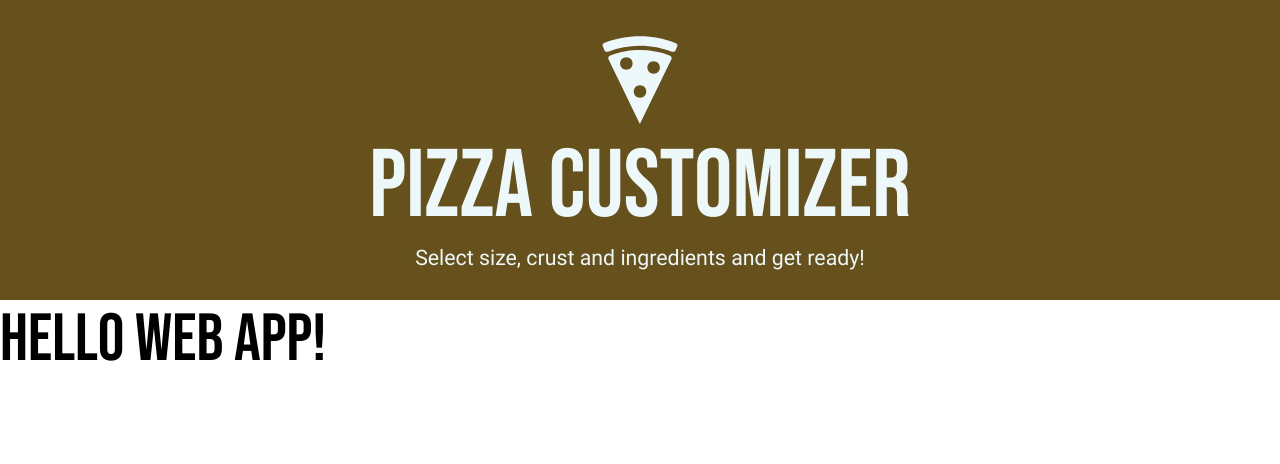
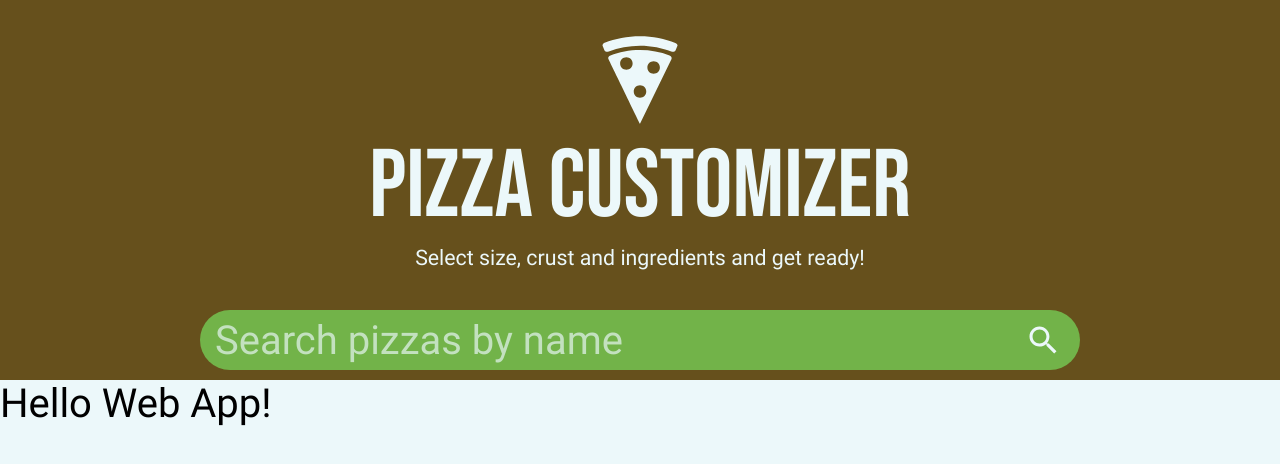
Before and after one commit to henriquecouto/tauria-challenge, a React (Create React App) app in the folder packages/web-app/: page / in a window 1280 px wide. Shown: the top 464 px of the page. Built offline with nearby package versions, Linux system fonts and the light colour scheme.

Commit message:
search bar

```diff
--- a/packages/web-app/src/App.tsx
+++ b/packages/web-app/src/App.tsx
@@ -7,12 +7,14 @@ import "./assets/fonts/BebasNeue/stylesheet.css";
 import "./assets/fonts/Roboto/stylesheet.css";
 
 import Header from "./components/Header";
+import SearchBar from "./components/SearchBar";
 
 const App: React.FC = () => {
   return (
     <ThemeProvider theme={defaultTheme}>
+      <GlobalStyle />
       <Header />
-      <GlobalStyle />
+      <SearchBar />
       Hello Web App!
     </ThemeProvider>
   );
--- a/packages/web-app/src/components/Header/index.tsx
+++ b/packages/web-app/src/components/Header/index.tsx
@@ -1,6 +1,7 @@
 import React from "react";
 import { IoMdPizza as Pizza } from "react-icons/io";
 import { Container, Title, Subtitle } from "./styles";
+
 
 const Header: React.FC = () => {
   return (
--- /dev/null
+++ b/packages/web-app/src/components/SearchBar/index.tsx
@@ -0,0 +1,18 @@
+import React from "react";
+import { Container, Input, InputContainer, Button } from "./styles";
+import { IoMdSearch as Search } from "react-icons/io";
+
+const SearchBar: React.FC = () => {
+  return (
+    <Container>
+      <InputContainer>
+        <Input placeholder="Search pizzas by name" />
+        <Button>
+          <Search />
+        </Button>
+      </InputContainer>
+    </Container>
+  );
+};
+
+export default SearchBar;
--- /dev/null
+++ b/packages/web-app/src/components/SearchBar/styles.ts
@@ -0,0 +1,53 @@
+import styled from "styled-components";
+
+export const Container = styled.div`
+  padding: 10px 200px;
+  display: flex;
+  align-items: center;
+  justify-content: center;
+  height: 80px;
+  background-color: ${(props) => props.theme.palette.primary};
+`;
+
+export const Input = styled.input`
+  font-family: "Roboto";
+  font-size: 30pt;
+  color: ${(props) => props.theme.palette.white};
+  padding: 15px;
+  padding-right: 0;
+  height: 100%;
+  width: 100%;
+  background-color: #0000;
+  border: none;
+  border-top-left-radius: 30px;
+  border-bottom-left-radius: 30px;
+  &::placeholder {
+    color: ${props => props.theme.palette.white}aa
+  }
+`;
+
+export const InputContainer = styled.div`
+  display: flex;
+  flex-direction: row;
+  align-items: center;
+  height: 100%;
+  width: 100%;
+  background-color: ${(props) => props.theme.palette.secondary};
+  border: none;
+  border-radius: 30px;
+`;
+
+export const Button = styled.button`
+  background-color: #0000;
+  border: none;
+  height: 80px;
+  width: 80px;
+  cursor: pointer;
+  border-top-right-radius: 30px;
+  border-bottom-right-radius: 30px;
+  color: ${props => props.theme.palette.white};
+  font-size: 36px;
+  display: flex;
+  align-items: center;
+  justify-content: center;
+`;
--- a/packages/web-app/src/styles/global.ts
+++ b/packages/web-app/src/styles/global.ts
@@ -9,7 +9,8 @@ export default createGlobalStyle`
     text-decoration: none;
   }
   body {
-    font-size: 50pt;
-    font-family: 'Bebas Neue'
+    font-size: 30pt;
+    font-family: 'Roboto';
+    background-color: ${props => props.theme.palette.white}
   }
 `;
```
